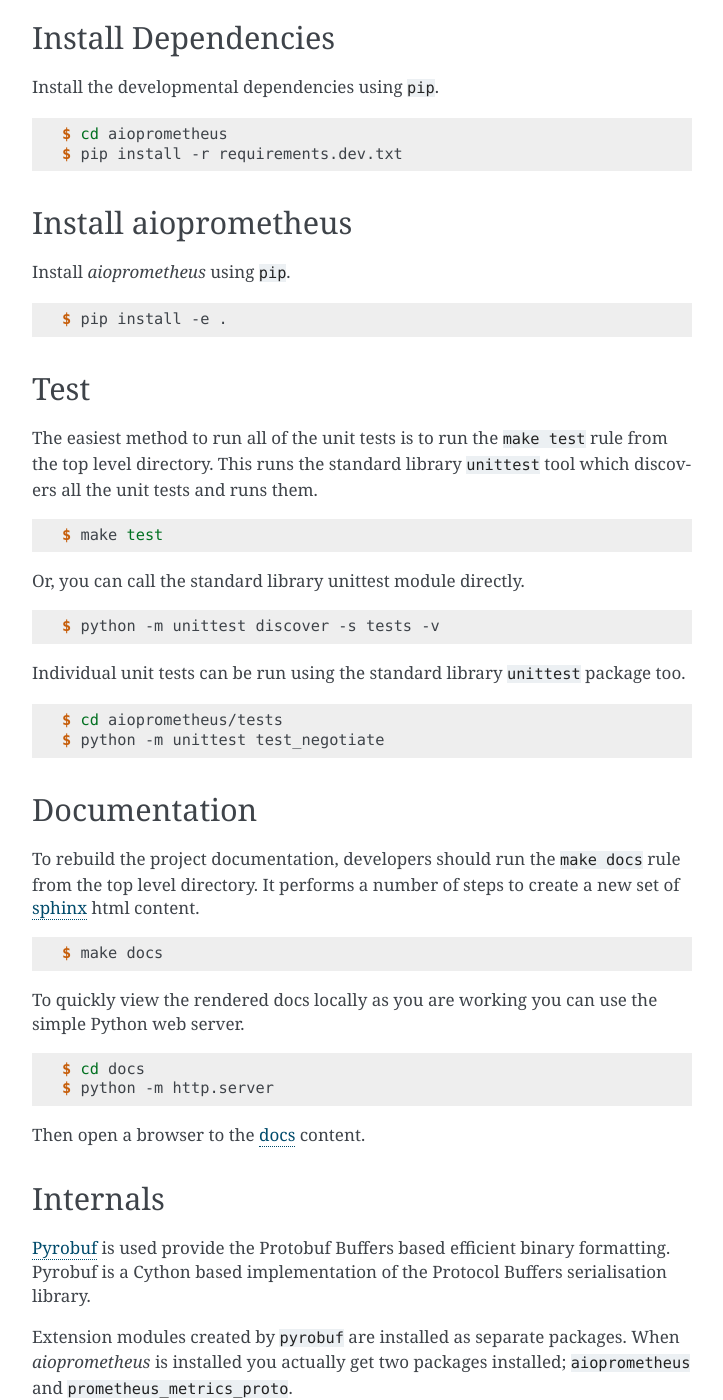
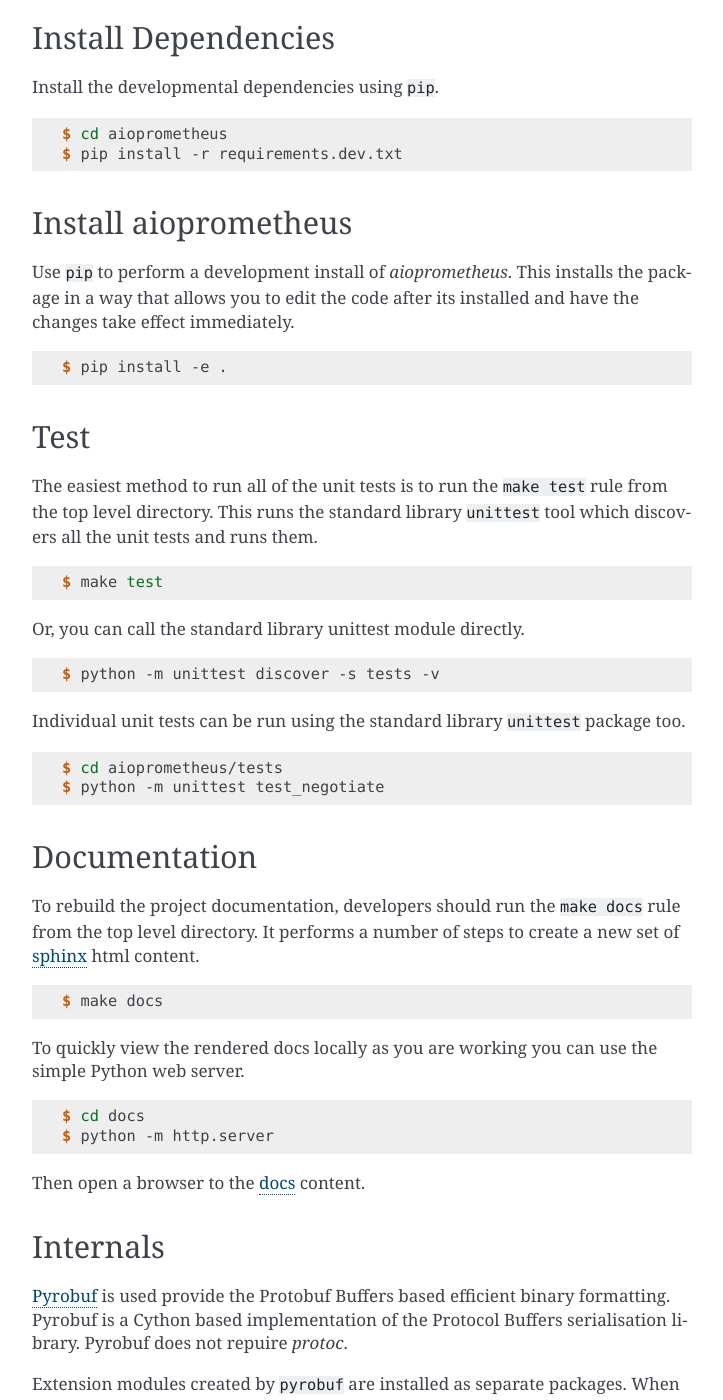
Before and after one commit to claws/aioprometheus, a Sphinx documentation site: the page built from docs/dev/index.rst, in a window 1280 px wide and 1400 px high, scrolled down 1161 px. Shown: the whole window, without its empty margins (388-1111 px from the left). Built offline with Sphinx 7.4.7, drawn with Linux system fonts in a browser that asks for light colours; pages that are not in the unit, such as notebooks, are missing from menus.

Commit message:
clean up requirements versions, docs

```diff
--- a/docs/dev/index.rst
+++ b/docs/dev/index.rst
@@ -72,7 +72,9 @@
 Install aioprometheus
 ---------------------
 
-Install `aioprometheus` using ``pip``.
+Use ``pip`` to perform a development install of `aioprometheus`. This installs
+the package in a way that allows you to edit the code after its installed and
+have the changes take effect immediately.
 
 .. code-block:: console
 
@@ -132,8 +134,9 @@
 ---------
 
 `Pyrobuf <https://github.com/appnexus/pyrobuf>`_ is used provide the Protobuf
-Buffers based efficient binary formatting. Pyrobuf is a Cython based implementation
-of the Protocol Buffers serialisation library.
+Buffers based efficient binary formatting. Pyrobuf is a Cython based
+implementation of the Protocol Buffers serialisation library. Pyrobuf does
+not repuire `protoc`.
 
 Extension modules created by ``pyrobuf`` are installed as separate packages.
 When `aioprometheus` is installed you actually get two packages installed;
```
Also changed, not shown: requirements.dev.txt (+4 -4 lines), requirements.txt (+4 -4 lines), .travis.yml, 1 other file.
